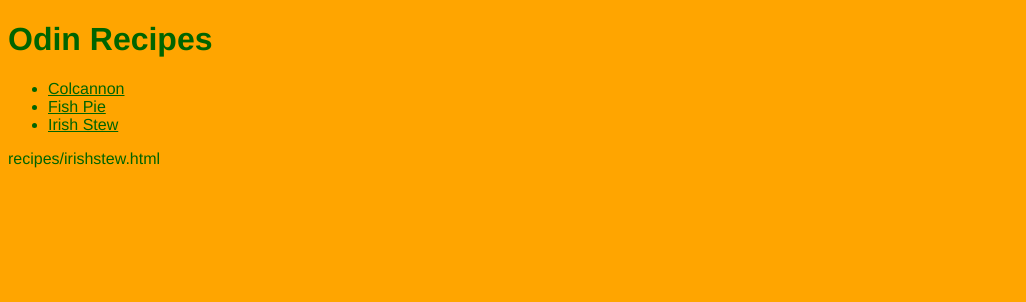
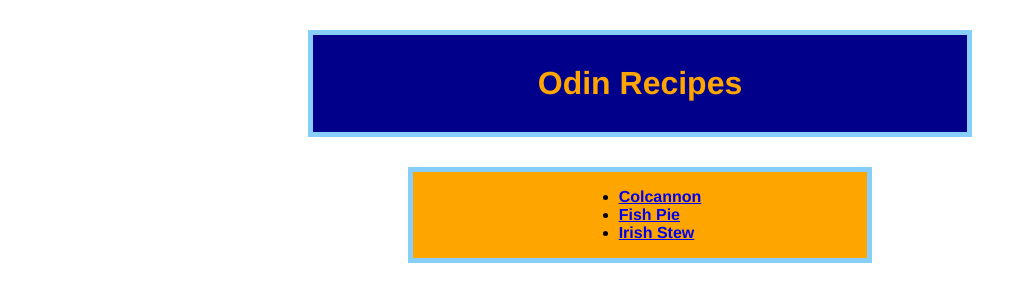
Before and after one commit to CodeCara/odin-recipes, a plain HTML site: page index.html in a window 1280 px wide. Shown: the whole page, without its empty margins (0-1026 px from the left). Drawn offline with Linux system fonts and the light colour scheme.

Commit message:
Basic decoration added to recipes homepage

```diff
--- a/index.html
+++ b/index.html
@@ -7,13 +7,16 @@
     <link rel="stylesheet" href="styles.css">
 </head>
 <body>
+
+
     <h1>Odin Recipes</h1>
+    <div class="list-container">
     <ul>
     <li><a href="recipes/colcannon.html">Colcannon</a></li>
     <li><a href="recipes/fishpie.html">Fish Pie</a></li>
-    <li><a href="recipes/irishstew.html">Irish Stew</a></li>
-</ul>
+    <li><a href= "recipes/irishstew.html">Irish Stew</a></li>
+  </ul>
+</div>
 
 </body>
 </html>
-recipes/irishstew.html
--- a/styles.css
+++ b/styles.css
@@ -1,5 +1,33 @@
 * {
     font-family:'Franklin Gothic Medium', 'Arial Narrow', Arial, sans-serif;
-color: darkgreen;
-background-color: orange;
+
+
 }
+
+h1 {
+    color: orange;
+    text-align: center;
+    background-color: darkblue;
+    padding:  30px;
+    margin: 30px 300px;
+    border: 5px solid lightskyblue;
+
+}
+
+/* ul {
+background-color: red;
+text-align: center;
+align-content: center;} */
+
+
+
+.list-container {
+font-weight: bold;
+    display: flex;
+    justify-content: center;
+    border: 5px solid lightskyblue;
+   background-color: orange;
+    margin: 30px 400px;
+
+
+}
```
Also changed, not shown: recipes/colcannon.html (+1 -1 lines), recipes/fishpie.html (+1 -1 lines), recipes/irishstew.html (+1 -1 lines).
